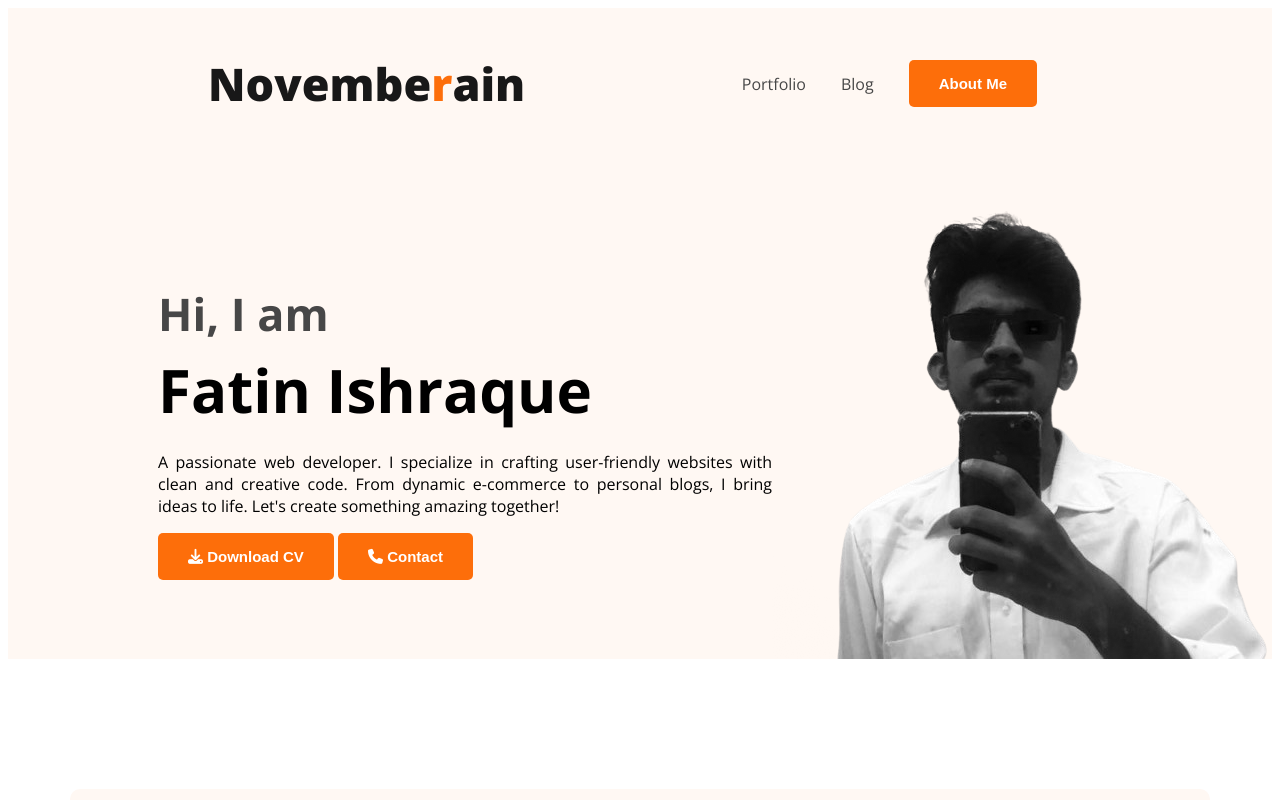
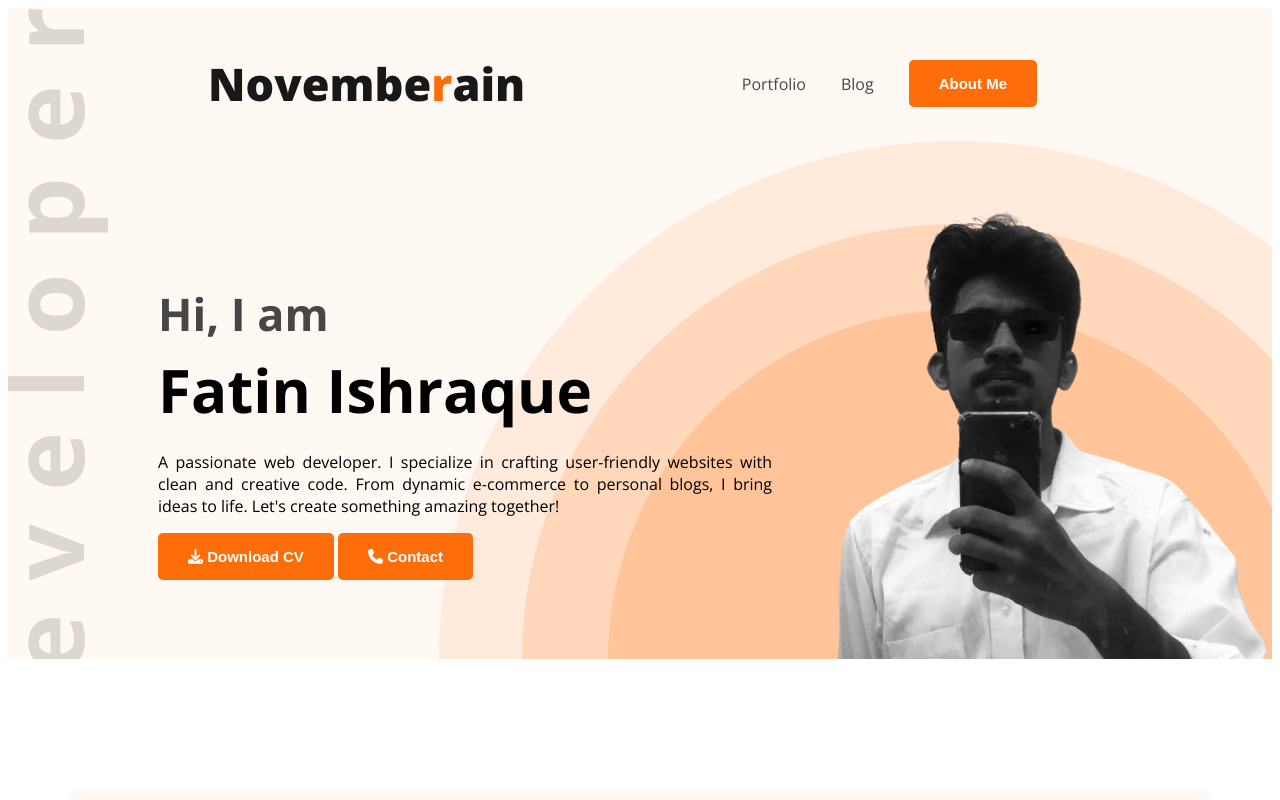
Before and after one commit to n0vemberain/web-portfolio, a plain HTML site: page index.html in a window 1280 px wide. Shown: the top 800 px of the page. Drawn offline with nearby package versions, Linux system fonts and the light colour scheme.

Commit message:
Final update

```diff
--- a/portfolio.css
+++ b/portfolio.css
@@ -61,7 +61,7 @@ nav a {
 /* Header related style */
 .header {
   background-color: #fff8f3;
-  background-image: url('../webdeveloper-portdolio/images/header_bg.png'), url('../webdeveloper-portdolio/images/developer.png');
+  background-image: url('../images/header_bg.png'), url('../images/developer.png');
   background-repeat: no-repeat;
   background-position: bottom right,top left;
 }
```
Also changed, not shown: 2 other files.
